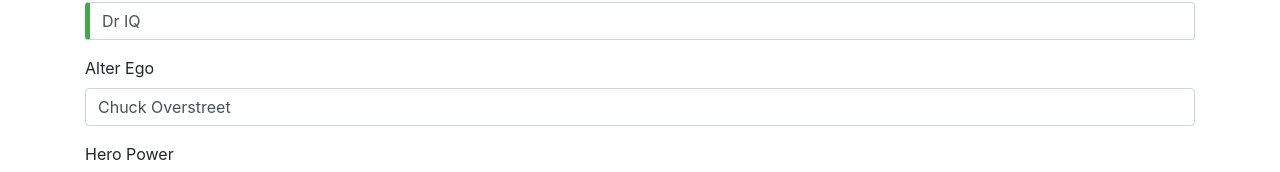
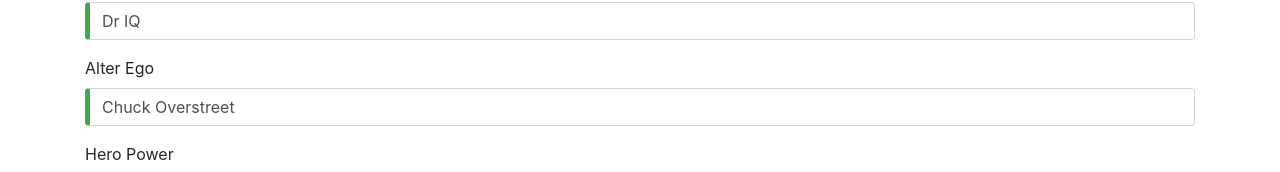
Before and after one commit to ZachNusbaum/ng-playground, an Angular app: page / in a window 1280 px wide. Shown: the part 461-633 px from the top of the page. Built offline with nearby package versions, Linux system fonts and the light colour scheme.

Commit message:
Add validation to the rest of the fields on the heroes form

```diff
--- a/src/app/hero-form/hero-form.component.html
+++ b/src/app/hero-form/hero-form.component.html
@@ -14,16 +14,23 @@
 
     <div class="form-group">
       <label for="alterEgo">Alter Ego</label>
-      <input type="text" class="form-control" id="alterEgo"
-          [(ngModel)]="model.alterEgo" name="alterEgo">
+      <input type="text" class="form-control" id="alterEgo" required
+          [(ngModel)]="model.alterEgo" name="alterEgo" #alterEgo="ngModel">
+      <div class="alert alert-danger" [hidden]="alterEgo.valid || alterEgo.pristine">
+        Alter ego is required.
+      </div>
     </div>
 
     <div class="form-group">
       <label for="power">Hero Power</label>
       <select name="power" class="form-control" id="power" required
-          [(ngModel)]="model.power">
+          [(ngModel)]="model.power" #power="ngModel">
+          <option value=""></option>
         <option *ngFor="let power of powers" [value]="power">{{power}}</option>
       </select>
+      <div class="alert alert-danger" [hidden]="power.valid || power.pristine">
+        You need to choose a superpower.
+      </div>
     </div>
 
     <button type="submit" class="btn btn-success">Submit</button>
```
